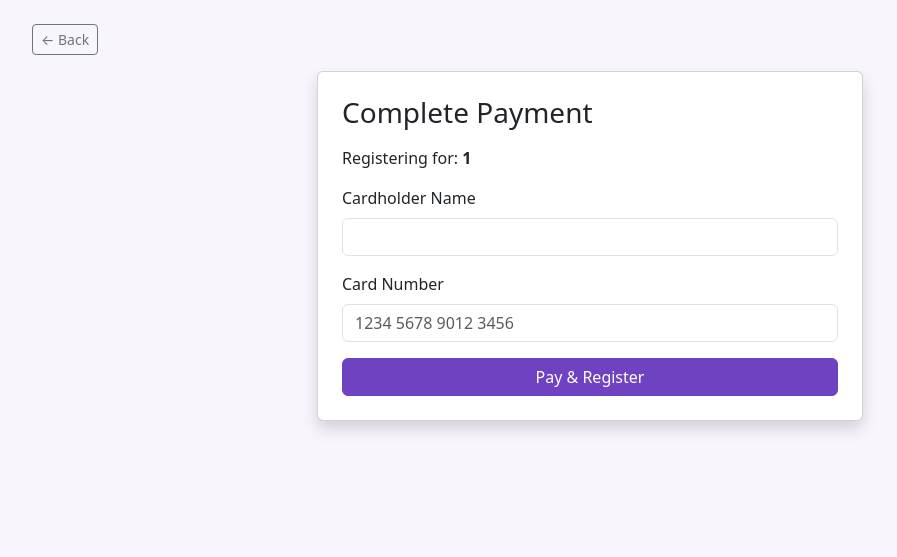
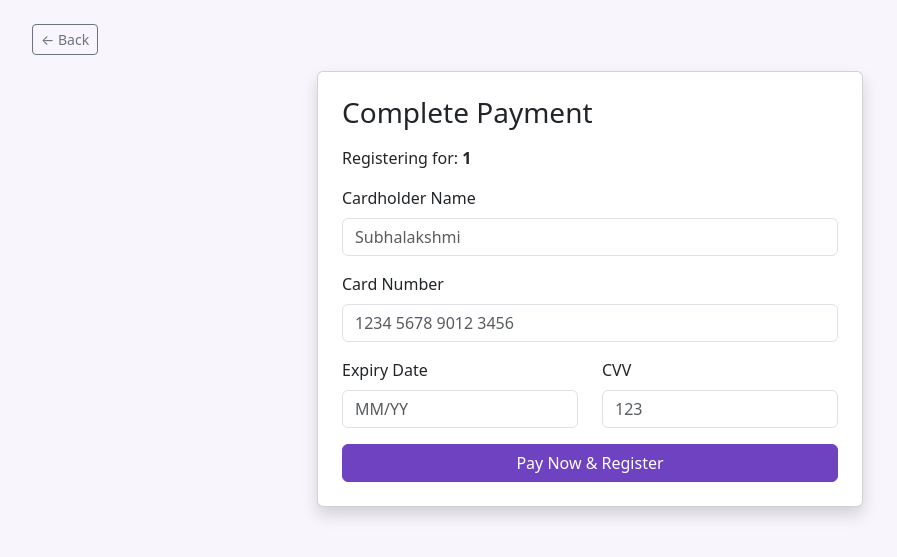
Before and after one commit to subhalakshmisubhi/Coco-s-Recipes, a Flask app: page /payment/1 in a window 1280 px wide. Shown: the part 56-613 px from the top of the page, without its empty margins (50-947 px from the left). Run offline with Flask 3, Linux system fonts and the light colour scheme; the visitor is signed in with stand-in values (Sample User, id 1).

Commit message:
Update payment.html

```diff
--- a/templates/payment.html
+++ b/templates/payment.html
@@ -6,9 +6,25 @@
             <h3 class="mb-3">Complete Payment</h3>
             <p>Registering for: <strong>{{ workshop_name }}</strong></p>
             <form method="POST">
-                <div class="mb-3"><label class="form-label">Cardholder Name</label><input type="text" class="form-control" required></div>
-                <div class="mb-3"><label class="form-label">Card Number</label><input type="text" class="form-control" placeholder="1234 5678 9012 3456" required></div>
-                <button type="submit" class="btn btn-primary w-100">Pay & Register</button>
+                <div class="mb-3">
+                    <label class="form-label">Cardholder Name</label>
+                    <input type="text" name="card_name" class="form-control" placeholder="Subhalakshmi" required>
+                </div>
+                <div class="mb-3">
+                    <label class="form-label">Card Number</label>
+                    <input type="text" name="card_number" class="form-control" placeholder="1234 5678 9012 3456" maxlength="19" required>
+                </div>
+                <div class="row">
+                    <div class="col-md-6 mb-3">
+                        <label class="form-label">Expiry Date</label>
+                        <input type="text" name="expiry" class="form-control" placeholder="MM/YY" maxlength="5" required>
+                    </div>
+                    <div class="col-md-6 mb-3">
+                        <label class="form-label">CVV</label>
+                        <input type="password" name="cvv" class="form-control" placeholder="123" maxlength="4" required>
+                    </div>
+                </div>
+                <button type="submit" class="btn btn-primary w-100">Pay Now & Register</button>
             </form>
         </div>
     </div>
```
